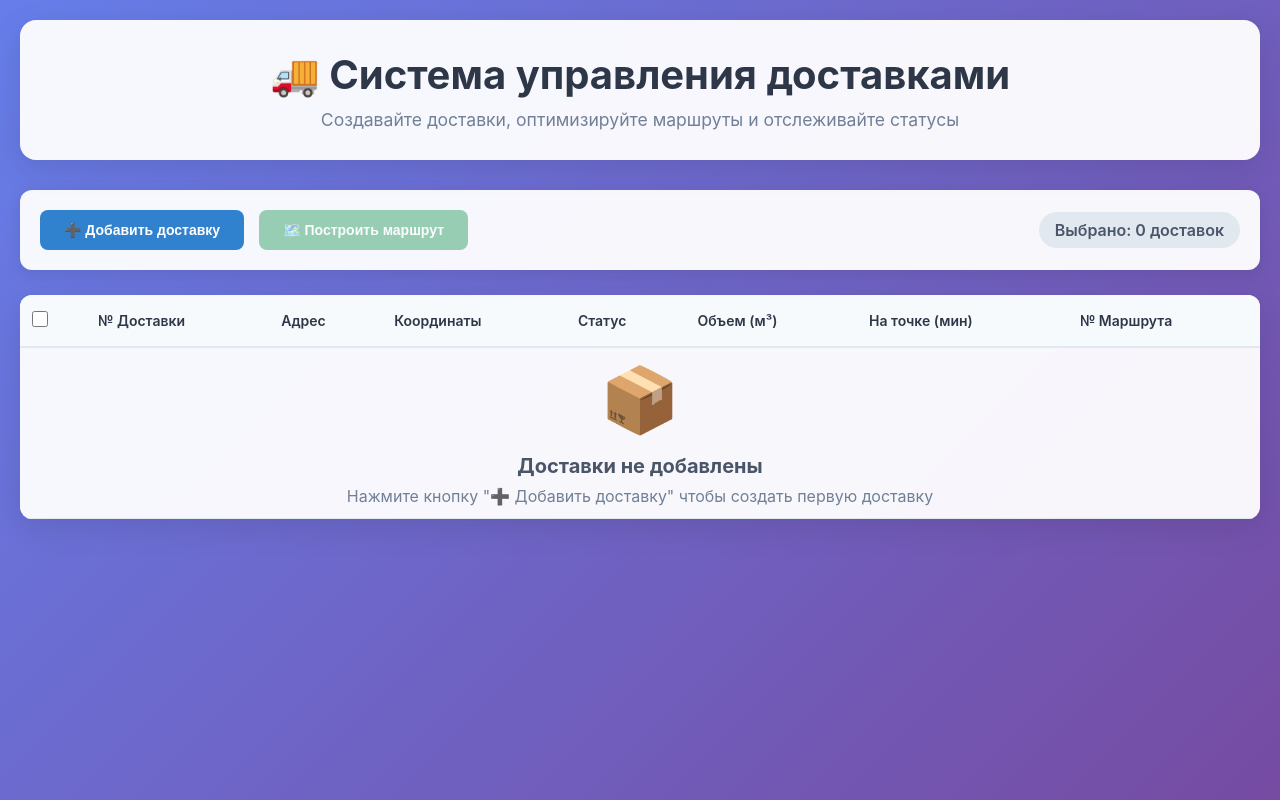
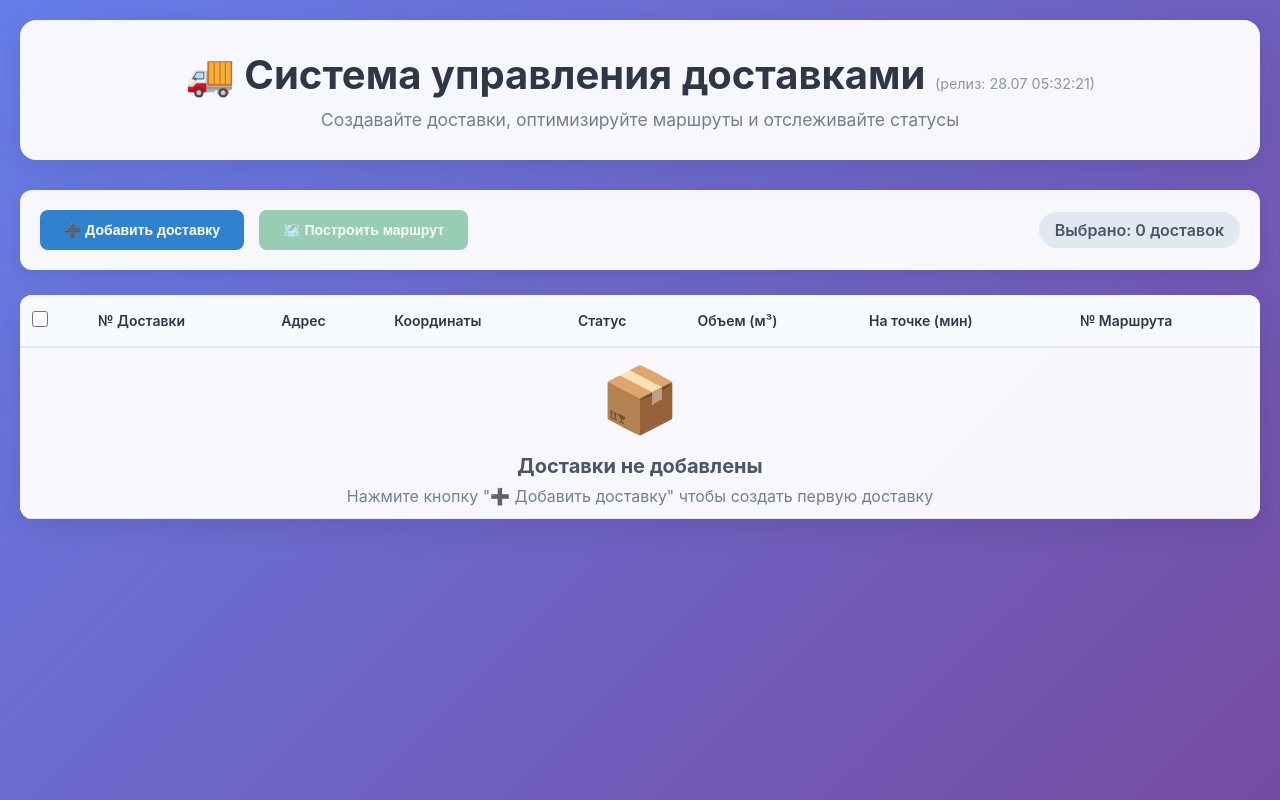
Before and after one commit to maxemot/route-optimizer-web, a website: page public/index.html in a window 1280 px wide. Drawn offline with Linux system fonts and the light colour scheme.

Commit message:
Добавлено отображение времени релиза в заголовке и мета-теги против кэширования

```diff
--- a/public/index.html
+++ b/public/index.html
@@ -3,13 +3,16 @@
 <head>
     <meta charset="UTF-8">
     <meta name="viewport" content="width=device-width, initial-scale=1.0">
+    <meta http-equiv="Cache-Control" content="no-cache, no-store, must-revalidate">
+    <meta http-equiv="Pragma" content="no-cache">
+    <meta http-equiv="Expires" content="0">
     <title>🚚 Система управления доставками</title>
-    <link rel="stylesheet" href="styles.css?v=2">
+    <link rel="stylesheet" href="styles.css?v=3">
 </head>
 <body>
     <div class="container">
         <header>
-            <h1>🚚 Система управления доставками</h1>
+            <h1>🚚 Система управления доставками <span id="release-time" class="release-time"></span></h1>
             <p>Создавайте доставки, оптимизируйте маршруты и отслеживайте статусы</p>
         </header>
 
@@ -131,6 +134,20 @@
         </div>
     </div>
 
-    <script src="script.js?v=2"></script>
+    <script>
+        // Отображаем дату и время релиза
+        document.addEventListener('DOMContentLoaded', function() {
+            const now = new Date();
+            const day = String(now.getDate()).padStart(2, '0');
+            const month = String(now.getMonth() + 1).padStart(2, '0');
+            const hours = String(now.getHours()).padStart(2, '0');
+            const minutes = String(now.getMinutes()).padStart(2, '0');
+            const seconds = String(now.getSeconds()).padStart(2, '0');
+
+            const releaseTime = `${day}.${month} ${hours}:${minutes}:${seconds}`;
+            document.getElementById('release-time').textContent = `(релиз: ${releaseTime})`;
+        });
+    </script>
+    <script src="script.js?v=3"></script>
 </body>
 </html>
--- a/public/styles.css
+++ b/public/styles.css
@@ -1,3 +1,8 @@
+/*
+ * Система управления доставками v3
+ * Обновлено: автоматически при каждом деплое
+ */
+
 /* Общие стили */
 * {
     margin: 0;
@@ -34,6 +39,13 @@ header h1 {
     color: #2d3748;
     margin-bottom: 10px;
     font-weight: 700;
+}
+
+.release-time {
+    font-size: 0.9rem;
+    color: #718096;
+    font-weight: 400;
+    opacity: 0.8;
 }
 
 header p {
```
